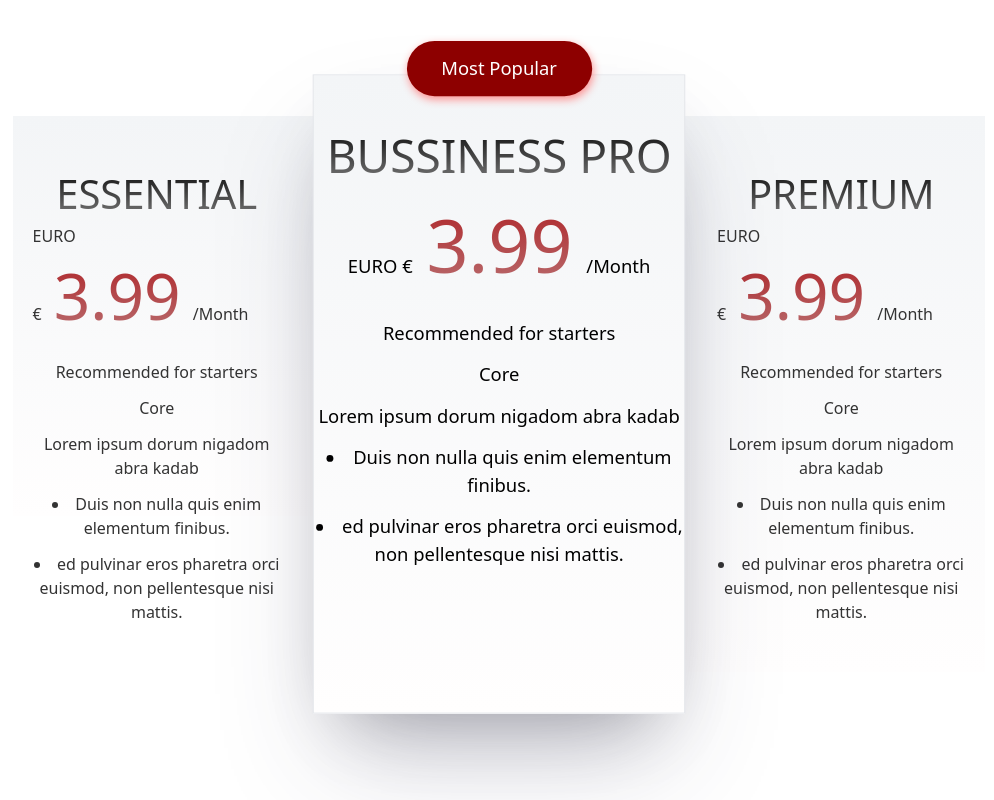
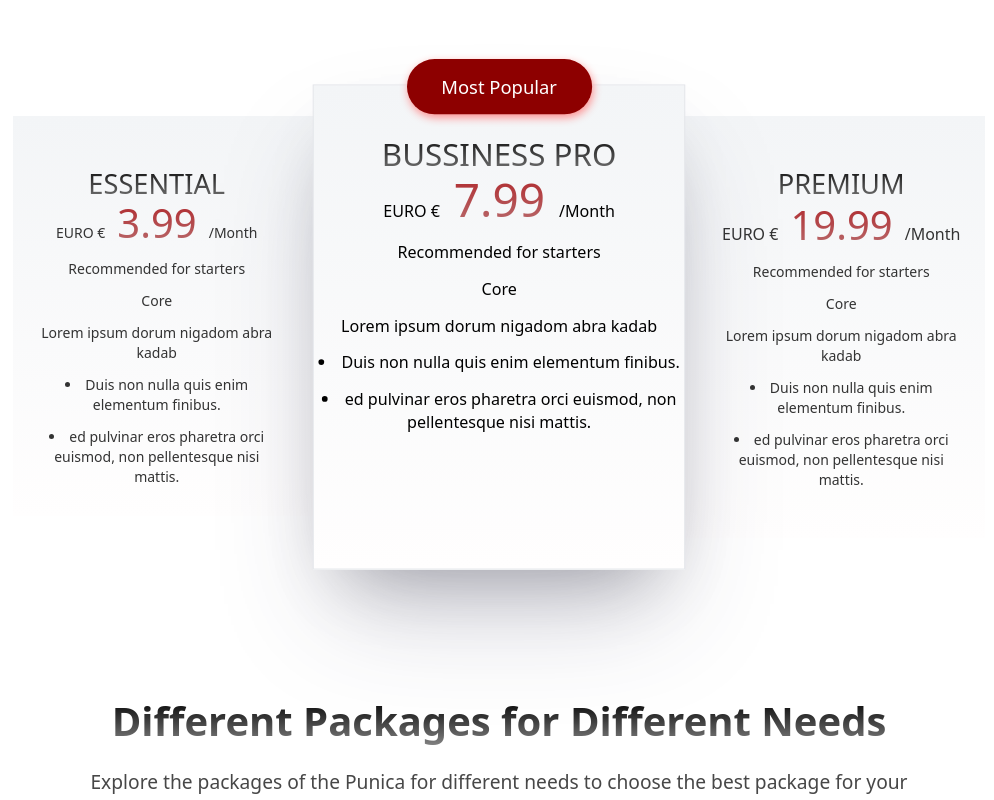
Before and after one commit to ahmadhanafi1/punica-app-web-page, a React (Create React App) app: page /pricing in a window 1280 px wide. Shown: the part 1200-2000 px from the top of the page, without its empty margins (141-1135 px from the left). Built offline with nearby package versions, Linux system fonts and the light colour scheme.

Commit message:
fixed design bugs

```diff
--- a/src/components/Layout/Navbar.jsx
+++ b/src/components/Layout/Navbar.jsx
@@ -30,15 +30,19 @@ const Navbar = () => {
 
 <div className=' w-20 h-10 rounded-lg flex items-center justify-center text-center m-4 border border-primary overflow-hidden cursor-pointer relative top-0'>
 				<div className={`w-1/2 h-full absolute bg-primary z-[-1] transition-all duration-200 ${langSwitch === "en"? "left-0" : "left-1/2"}`}></div>
-				<p className={`w-1/2 transition-all duration-200 ${langSwitch === "en"? "text-white" : ""}`} onClick={() => {
-					setLangSwitch("en")
-					setLanguage("en")
+				<p className={`w-1/2  ${langSwitch === "en"? "text-white" : ""}`} onClick={() => {
+					if (langSwitch !== "en") {
+						setLangSwitch("en")
+						setLanguage("en")
+					}
 				}}>
 					EN
 				</p>
 				<p className={`w-1/2 transition-all duration-200 ${langSwitch === "tr"? "text-white" : ""}`} onClick={() => {
-					setLangSwitch("tr")
-					setLanguage("tr")
+					if (langSwitch !== "tr") {
+						setLangSwitch("tr")
+						setLanguage("tr")
+					}
 				}}>
 					TR
 				</p>
@@ -46,9 +50,9 @@ const Navbar = () => {
 				{/* For Laptop version */}
 			<div className='hidden lg:flex items-center justify-end gap-[2rem] lg:gap-[5rem] w-[80%] lg:pr-10 '>
 				<div className=' gap-4 lg:gap-12 flex-wrap flex'>
-					<NavLink to={'/'} className='text-[#474747] hover:text-[#999999] w-fit lg:text-[1.2rem] transition-all duration-300 truncate'>{t("NAVBAR.PRODUCTS")}</NavLink>
-					<NavLink to={'/pricing'} className='text-[#474747] hover:text-[#999999] w-fit lg:text-[1.2rem] transition-all duration-300 truncate'>{t("NAVBAR.PRICING")}</NavLink>
-					<NavLink to={'/features'} className='text-[#474747] hover:text-[#999999] w-fit lg:text-[1.2rem] transition-all duration-300 truncate'>{t("NAVBAR.FEATURES")}</NavLink>
+					<NavLink to={'/'} style={{}} className={({isActive}) => `${isActive? "text-primary font-600" : "hover:text-[#999999]"} text-[#474747]  w-fit lg:text-[1.2rem] transition-all duration-300 truncate`}>{t("NAVBAR.PRODUCTS")}</NavLink>
+					<NavLink to={'/pricing'} className={({isActive}) => `${isActive? "text-primary font-600" : "hover:text-[#999999] "} text-[#474747] w-fit lg:text-[1.2rem] transition-all duration-300 truncate`}>{t("NAVBAR.PRICING")}</NavLink>
+					<NavLink to={'/features'} className={({isActive}) => `${isActive? "text-primary font-600" : "hover:text-[#999999] "} text-[#474747] w-fit lg:text-[1.2rem] transition-all duration-300 truncate`}>{t("NAVBAR.FEATURES")}</NavLink>
 				</div>
 				<Primary>{t("NAVBAR.REQUEST_A_DEMO")}</Primary>
 			</div>
--- a/src/components/Layout/index.jsx
+++ b/src/components/Layout/index.jsx
@@ -1,4 +1,3 @@
-import React, { useState } from 'react'
 import {Outlet} from "react-router-dom"
 import Footer from './Footer'
 import Navbar from './Navbar'
--- a/src/pages/Pricing/index.jsx
+++ b/src/pages/Pricing/index.jsx
@@ -35,7 +35,10 @@ const Pricing = () => {
 				{t("PRICING.PUNICA_PRODUCT_OFFERS")}
 				</p>
 				{/* switch */}
+				<div className='relative w-fit mx-auto'>
+				{/* <div className='w-32 h-20 bg-gray-300 absolute right-[-65%] bottom-[-38%] after:w-0 after:h-0 after:border-y-transparent after:border-y-[20px] after:border-l-gray-900 after:border-l-[20x] after:absolute after:top-0 after:z-[1000]'></div> */}
 				<div className='relative w-[15rem] border-[3px] border-primary rounded-3xl h-[3rem] mx-auto mt-[3rem] flex overflow-clip'>
+
 					<p
 						onClick={() => setMonthlyYearlySwitch("monthly")}
 						className={`w-1/2 h-full flex justify-center items-center  cursor-pointer transition-all duration-500 text-sm ${monthlyYearlySwitch === "monthly" ? 'text-[#fff]' : ""}`}>{t("PRICING.MONTHLY")}</p>
@@ -46,18 +49,19 @@ const Pricing = () => {
 					${monthlyYearlySwitch === "yearly" ? 'translate-x-[100%]' : ""}`}></div>
 				</div>
 			</div>
+			</div>
 			{/* switch over */}
 			{/* prices */}
-			<div className='w-[80%] flex gap-0 mb-[10rem]'>
+			<div className='w-[80%] md:w-[95%] lg:w-[80%] flex gap-0 mb-[10rem]'>
 				<div className='w-1/3 text-[#333333] pricing-gradient h-[25rem] hidden md:flex flex-col p-5 pt-[3rem] items-center pr-14 '>
-						<h1 className='title-gradient-big text-[2.5rem] font-[500]'>{t("PRICING.ESSENTIAL").toUpperCase()}</h1>
-						<p className=''>
+				<h1 className='title-gradient-big text-[1rem] lg:text-[1.7rem] font-[500]'>{t("PRICING.ESSENTIAL").toUpperCase()}</h1>
+						<p className='text-sm mt-2'>
 							EURO €
-							<span className='price-text-gradient text-[4rem] font-[500] px-3'>3.99</span>
+							<span className='price-text-gradient text-[1.5rem] lg:text-[2.5rem] font-[500] px-1 lg:px-3 '>3.99</span>
 							/{t("PRICING.MONTH")}
 						</p>
 						{/* description */}
-						<div className='text-center flex flex-col gap-3 mt-4 font-[300]'>
+						<div className='text-center flex flex-col gap-3 mt-4 font-[300] text-[.5rem] lg:text-sm'>
 							<p>Recommended for starters</p>
 							<p>Core</p>
 							<p>Lorem ipsum dorum nigadom abra kadab</p>
@@ -67,14 +71,14 @@ const Pricing = () => {
 				</div>
 				<div className='relative flex flex-col items-center w-full md:w-1/3 pricing-gradient pt-[2.5rem] pricing-shadow border z-50 scale-[1.15] rounded-md md:rounded-[0]'>
 				<div className='w-1/2 rounded-3xl absolute top-[-5.5%] bg-primary text-white py-3 text-center most-popular-shadow'>Most Popular</div>
-				<h1 className='title-gradient-big text-[2.5rem] font-[500]'>{t("PRICING.BUSINESS_PRO").toUpperCase()}</h1>
-						<p className=''>
+				<h1 className='title-gradient-big text-[1rem] lg:text-[1.7rem] font-[500]'>{t("PRICING.BUSINESS_PRO").toUpperCase()}</h1>
+						<p className='text-sm mt-2'>
 							EURO €
-							<span className='price-text-gradient text-[4rem] font-[500] px-3'>3.99</span>
+							<span className='price-text-gradient text-[1.5rem] lg:text-[2.5rem] font-[500] px-1 lg:px-3 '>7.99</span>
 							/{t("PRICING.MONTH")}
 						</p>
 						{/* description */}
-						<div className='text-center flex flex-col gap-3 mt-4 font-[300]'>
+						<div className='text-center flex flex-col gap-3 mt-4 font-[300] text-[.5rem] lg:text-sm'>
 							<p>Recommended for starters</p>
 							<p>Core</p>
 							<p>Lorem ipsum dorum nigadom abra kadab</p>
@@ -83,14 +87,14 @@ const Pricing = () => {
 						</div>
 				</div>
 				<div className='w-1/3 text-[#333333] pricing-gradient hidden md:flex flex-col  py-[3rem] items-center pl-14 pr-5 '>
-						<h1 className='title-gradient-big text-[2.5rem] font-[500]'>{t("PRICING.PREMIUM").toUpperCase()}</h1>
-						<p className=''>
+						<h1 className='title-gradient-big text-[1.7rem] font-[500]'>{t("PRICING.PREMIUM").toUpperCase()}</h1>
+						<p className='text-sm lg:text-base mt-2'>
 							EURO €
-							<span className='price-text-gradient text-[4rem] font-[500] px-3'>3.99</span>
+							<span className='price-text-gradient text-[1.5rem] lg:text-[2.5rem] font-[500] px-1 lg:px-3'>19.99</span>
 							/{t("PRICING.MONTH")}
 						</p>
 						{/* description */}
-						<div className='text-center flex flex-col gap-3 mt-4 font-[300]'>
+						<div className='text-center flex flex-col gap-3 mt-4 font-[300] text-[.5rem] lg:text-sm'>
 							<p>Recommended for starters</p>
 							<p>Core</p>
 							<p>Lorem ipsum dorum nigadom abra kadab</p>
```
